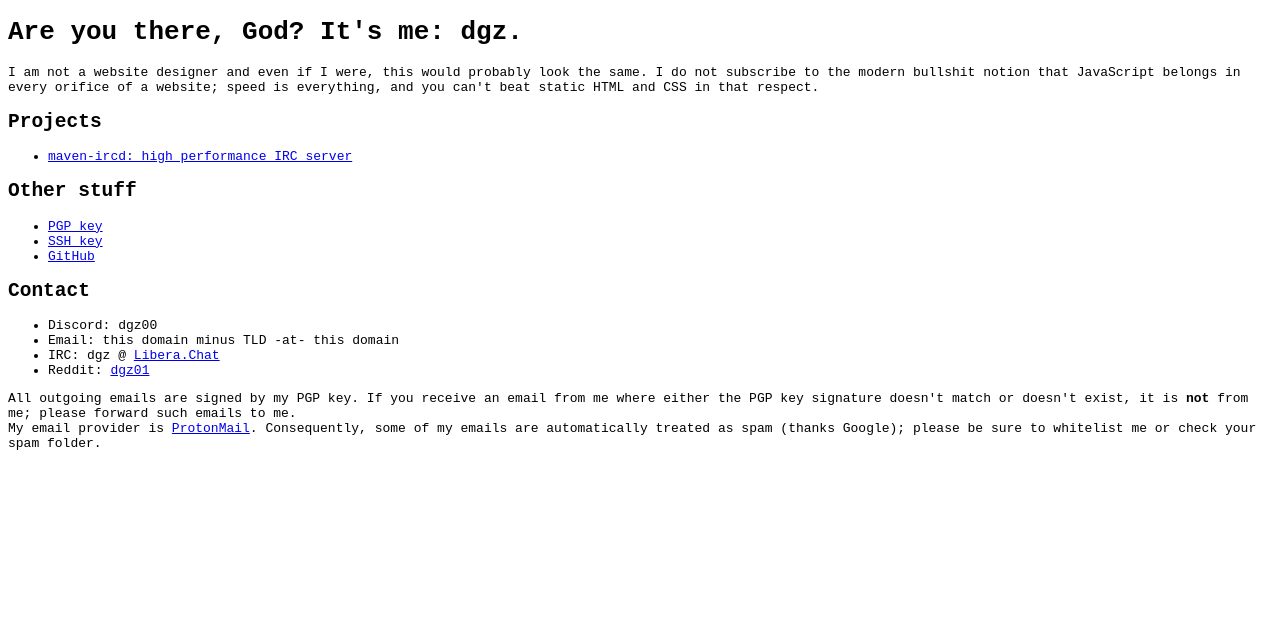
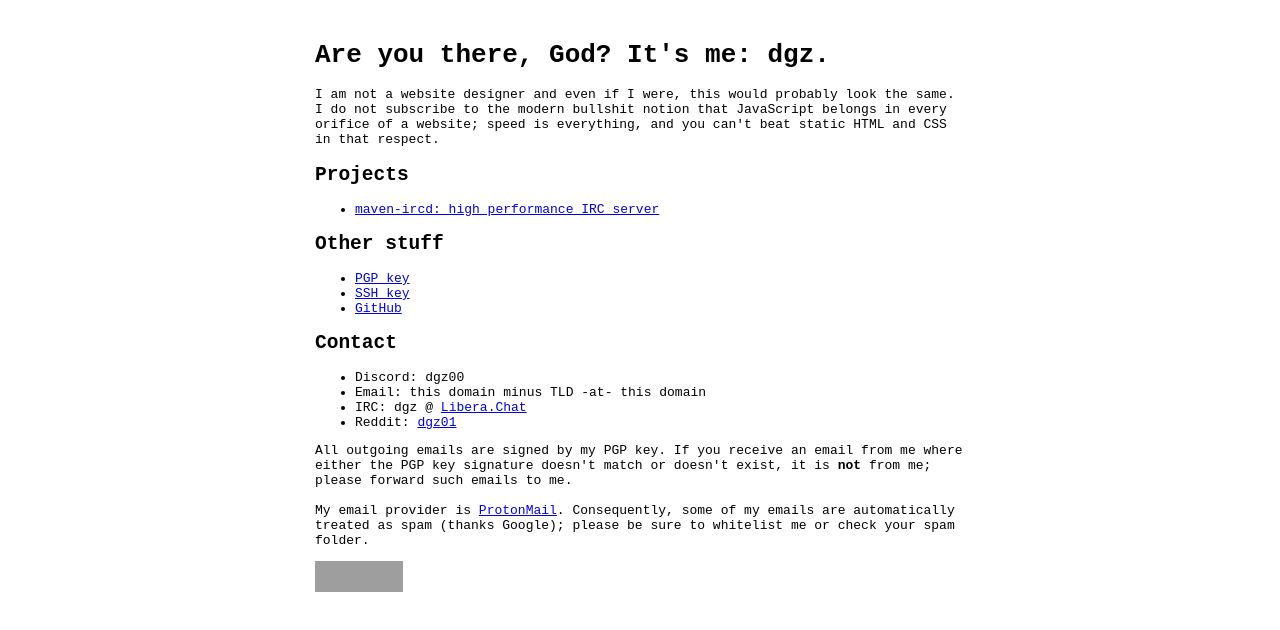
Before and after one commit to dgz0/dgz0.github.io, a plain HTML site: page index.html in a window 1280 px wide. Drawn offline with Linux system fonts and the light colour scheme; grey boxes are pictures that could not be loaded.

Commit message:
Center website text
Signed-off-by: dgz <dgz@dgz.me>

```diff
--- /dev/null
+++ b/index.css
@@ -0,0 +1,6 @@
+body {
+	font-family: monospace;
+	margin: 40px auto;
+	max-width: 650px;
+	padding: 0 10px
+}
--- a/index.html
+++ b/index.html
@@ -7,10 +7,14 @@
 			name="viewport"
 			content="width=device-width, initial-scale=1.0">
 
+		<link
+			rel="stylesheet"
+			href="index.css">
+
 		<title>dgz</title>
 	</head>
 
-	<body style="font-family: monospace">
+	<body>
 		<h1>Are you there, God? It's me: dgz.</h1>
 
 		<p>
@@ -49,7 +53,7 @@
 			receive an email from me where either the PGP key
 			signature doesn't match or doesn't exist, it is
 			<b>not</b> from me; please forward such emails to
-			me.<br />
+			me.<br /><br />
 
 			My email provider is
 			<a href="https://proton.me/mail">ProtonMail</a>.
@@ -57,5 +61,14 @@
 			treated as spam (thanks Google); please be sure to
 			whitelist me or check your spam folder.
 		</p>
+
+		<p>
+			<a href="http://jigsaw.w3.org/css-validator/check/referer">
+			<img
+				style="border:0;width:88px;height:31px"
+				src="http://jigsaw.w3.org/css-validator/images/vcss"
+				alt="Valid CSS!" />
+			</a>
+		</p>
 	</body>
 </html>
```
